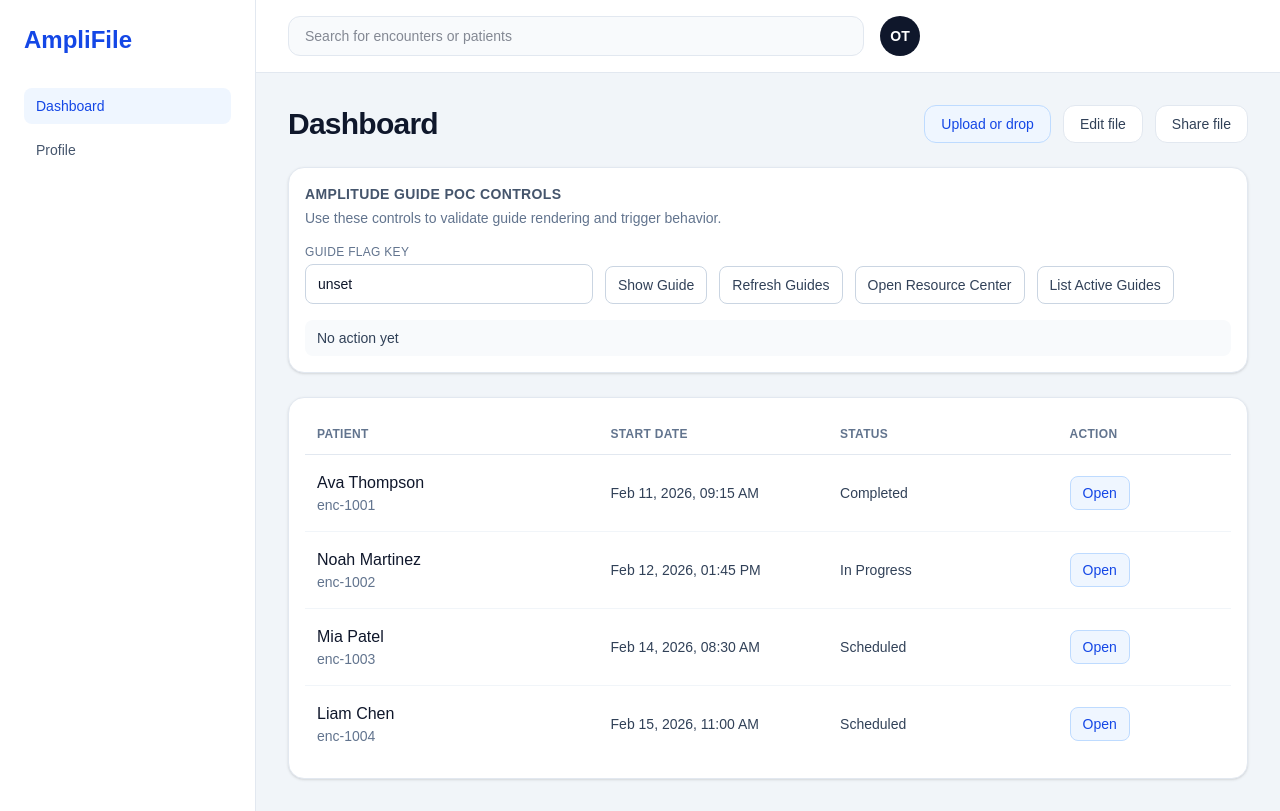
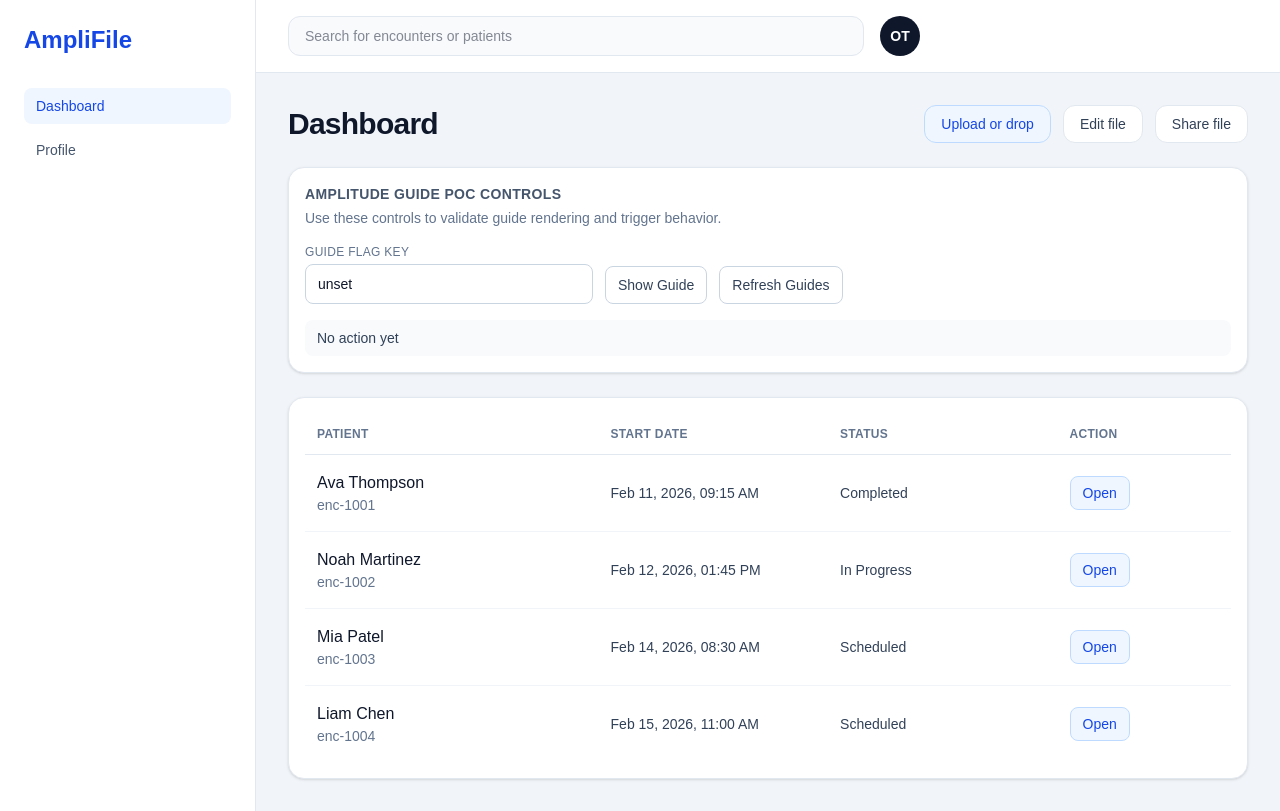
Before and after one commit to olklym/amplitude-guide, a Next.js app: page / in a window 1280 px wide. Built offline with nearby package versions, Linux system fonts and the light colour scheme; no server answers.

Commit message:
Update guide-controls.tsx

```diff
--- a/components/guide-controls.tsx
+++ b/components/guide-controls.tsx
@@ -2,8 +2,6 @@
 
 import { useMemo, useState } from "react";
 import {
-  listActiveGuides,
-  openResourceCenter,
   refreshGuides,
   showGuide,
   trackEvent,
@@ -71,33 +69,6 @@
           Refresh Guides
         </button>
 
-        <button
-          type="button"
-          className={commonButtonClass}
-          onClick={() => {
-            const opened = openResourceCenter();
-            trackEvent("poc_open_resource_center");
-            setStatus(opened ? "Resource Center opened." : "Guide SDK not ready.");
-          }}
-        >
-          Open Resource Center
-        </button>
-
-        <button
-          type="button"
-          className={commonButtonClass}
-          onClick={() => {
-            const activeGuides = listActiveGuides();
-            trackEvent("poc_list_active_guides", { activeCount: activeGuides.length });
-            setStatus(
-              activeGuides.length
-                ? `Active guides: ${activeGuides.map((guide) => guide.key).join(", ")}`
-                : "No active/visible guides.",
-            );
-          }}
-        >
-          List Active Guides
-        </button>
       </div>
 
       <p className="mt-4 rounded-lg bg-slate-50 px-3 py-2 text-sm text-slate-700">
```
